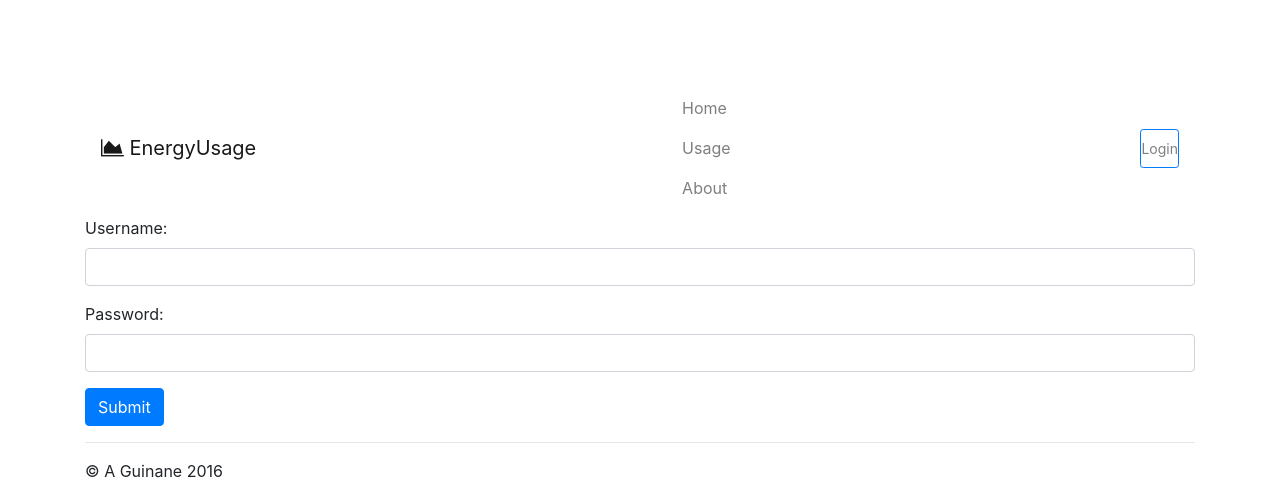
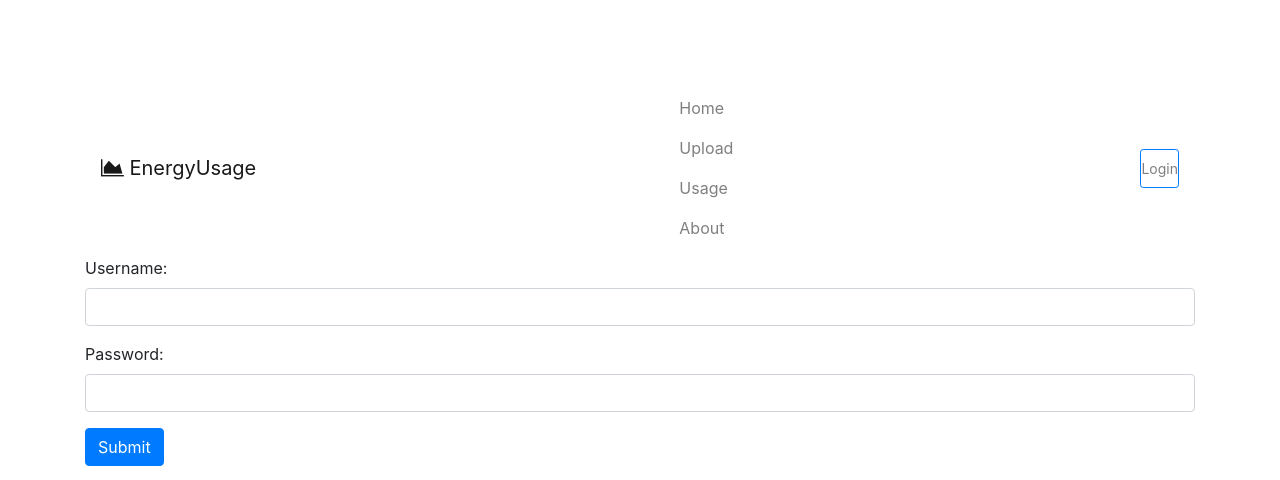
Before and after one commit to krazylobsterlover/energyusage, a Flask app: a page that uses energy/templates/layout.html in a window 1280 px wide. Shown: the top 480 px of the page. Run offline with Flask 2, Linux system fonts and the light colour scheme; some libraries are stand-ins or nearby versions.

Commit message:
Add upload form
Allows you to upload new meter data

```diff
--- a/config.py
+++ b/config.py
@@ -1,5 +1,7 @@
 DEBUG = True
 SECRET_KEY = 'PASSWORD'
 SQLALCHEMY_DATABASE_URI = 'sqlite:///data/app.db'
+UPLOAD_FOLDER = 'data'
+ALLOWED_EXTENSIONS = set(['csv'])
 WTF_CSRF_ENABLED = False
 BCRYPT_LOG_ROUNDS = 12
--- a/energy/forms.py
+++ b/energy/forms.py
@@ -1,7 +1,11 @@
 from flask_wtf import FlaskForm
-from wtforms import StringField, PasswordField
+from wtforms import StringField, PasswordField, FileField
 from wtforms.validators import DataRequired
 
 class UsernamePasswordForm(FlaskForm):
     username = StringField('Username', validators=[DataRequired()])
     password = PasswordField('Password', validators=[DataRequired()])
+
+
+class FileForm(FlaskForm):
+    upload_file = FileField('Energy Data (.csv)')
--- a/energy/templates/layout.html
+++ b/energy/templates/layout.html
@@ -1,5 +1,6 @@
 {% set navigation_bar = [
     ('/', 'homepage', 'Home'),
+    ('/upload', 'upload', 'Upload'),
     ('/usage/', 'usage', 'Usage'),
     ('/about/', 'about', 'About')
 ] -%}
@@ -57,7 +58,6 @@
    </ul>
 {% endif %}
 
-
 </nav>
 
 {% with messages = get_flashed_messages() %}
--- a/energy/views.py
+++ b/energy/views.py
@@ -1,16 +1,27 @@
 from flask import render_template, url_for, jsonify, redirect, flash, request
-from flask_login import login_user, logout_user, login_required
-
+from flask_login import login_user, logout_user, login_required, current_user
+import os
 import arrow
 from . import app, db
 from .models import User
 from .models import get_energy_chart_data, get_data_range
-from .forms import UsernamePasswordForm
-
+from .forms import UsernamePasswordForm, FileForm
+from werkzeug.utils import secure_filename
 
 @app.route('/')
 def index():
     return render_template('index.html')
+
+
+@app.route('/upload', methods=["GET", "POST"])
+def upload():
+    form = FileForm()
+    if form.validate_on_submit():
+        filename = secure_filename(current_user.username+'.csv')
+        file_path = os.path.join(app.config['UPLOAD_FOLDER'], filename)
+        form.upload_file.data.save(file_path)
+        return 'Created file ' + filename
+    return render_template('upload.html', form=form)
 
 
 @app.route('/signup', methods=["GET", "POST"])
```
Also changed, not shown: energy/templates/upload.html (added, +21 -0 lines), 1 other file.
